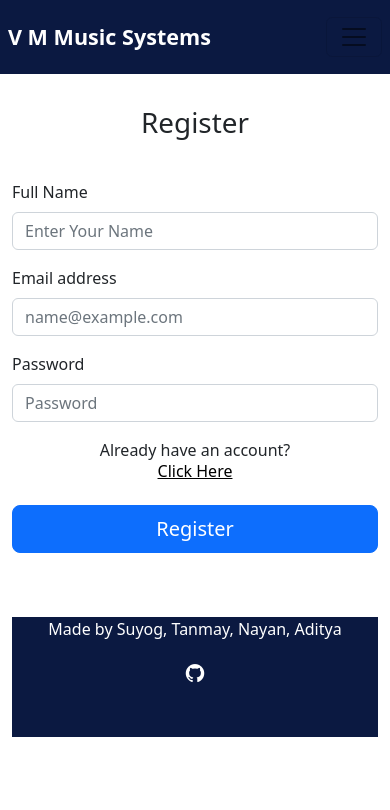
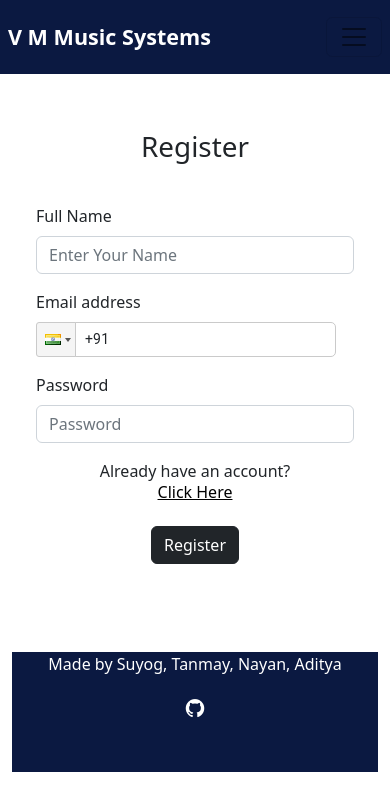
Before and after one commit to suyog9139/MusicSystemSellRent, a React (Create React App) app in the folder client/: page /register in a window 390 px wide. Shown: the top 810 px of the page. Built offline with nearby package versions, Linux system fonts and the light colour scheme.

Commit message:
phone otp integration

```diff
--- /dev/null
+++ b/client/src/firebase.config.js
@@ -0,0 +1,22 @@
+// Import the functions you need from the SDKs you need
+import { initializeApp } from "firebase/app";
+import { getAuth } from "firebase/auth";
+// TODO: Add SDKs for Firebase products that you want to use
+// https://firebase.google.com/docs/web/setup#available-libraries
+
+// Your web app's Firebase configuration
+// For Firebase JS SDK v7.20.0 and later, measurementId is optional
+const firebaseConfig = {
+  apiKey: "AIzaSyAWMvJFLuvuHdh347G5JbLM7BEEWfuOZLY",
+  authDomain: "musicrentsellstore.firebaseapp.com",
+  projectId: "musicrentsellstore",
+  storageBucket: "musicrentsellstore.appspot.com",
+  messagingSenderId: "79208602118",
+  appId: "1:79208602118:web:cb06a8ab3eef71a5efc187",
+  measurementId: "G-8MSJFBCGF3"
+};
+
+// Initialize Firebase
+const app = initializeApp(firebaseConfig);
+
+export const auth = getAuth(app);
--- a/client/src/pages/Register.jsx
+++ b/client/src/pages/Register.jsx
@@ -1,41 +1,160 @@
-import React from "react";
+import { CgSpinner } from "react-icons/cg";
 import { Footer, Navbar } from "../components";
+import OtpInput from "otp-input-react";
+import { useState } from "react";
 import { Link } from "react-router-dom";
 
+import PhoneInput from "react-phone-input-2";
+import "react-phone-input-2/lib/style.css";
+import { auth } from "../firebase.config";
+import { RecaptchaVerifier, signInWithPhoneNumber } from "firebase/auth";
+import { toast, Toaster } from "react-hot-toast";
+
 const Register = () => {
+  const [otp, setOtp] = useState("");
+  const [ph, setPh] = useState("");
+  const [name, setName] = useState("");
+  const [password, setPassword] = useState("");
+  const [loading, setLoading] = useState(false);
+  const [showOTP, setShowOTP] = useState(false);
+  const [user, setUser] = useState(null);
+
+  function onCaptchVerify() {
+    if (!window.recaptchaVerifier) {
+      window.recaptchaVerifier = new RecaptchaVerifier(
+        "recaptcha-container",
+        {
+          size: "invisible",
+          callback: (response) => {
+            onSignup();
+          },
+          "expired-callback": () => {},
+        },
+        auth
+      );
+    }
+  }
+
+  function onSignup() {
+    setLoading(true);
+    onCaptchVerify();
+
+    const appVerifier = window.recaptchaVerifier;
+
+    const formatPh = "+" + ph;
+
+    signInWithPhoneNumber(auth, formatPh, appVerifier)
+      .then((confirmationResult) => {
+        window.confirmationResult = confirmationResult;
+        setLoading(false);
+        setShowOTP(true);
+        toast.success("OTP sended successfully!");
+      })
+      .catch((error) => {
+        console.log(error);
+        setLoading(false);
+      });
+  }
+
+  function onOTPVerify() {
+    setLoading(true);
+    window.confirmationResult
+      .confirm(otp)
+      .then(async (res) => {
+        console.log(res);
+        setUser(res.user);
+        setLoading(false);
+      })
+      .catch((err) => {
+        console.log(err);
+        setLoading(false);
+      });
+  }
+
   return (
+    // <section className="bg-emerald-500 flex items-center justify-center h-screen">
     <>
       <Navbar />
-      <div
-        className="container my-3 py-3"
-        // style={{ backgroundColor: "#b0bec5", color: "black" }}
+      <div>
+        <Toaster toastOptions={{ duration: 4000 }} />
+        <div id="recaptcha-container"></div>
+        {user ? (
+          <h2 className="text-center text-white font-medium text-2xl">
+            👍Login Success
+            {/* Write code post api for creating user also renevigate to login page*/}
+          </h2>
+        ) : (
+          <div className="w-80 flex flex-col gap-4 rounded-lg p-4">
+            {/* <h1 className="text-center leading-normal text-white font-medium text-3xl mb-6">
+              Welcome to <br /> CODE A PROGRAM
+            </h1> */}
+            {showOTP ? (
+              <>
+                <div className="container my-3 py-3">
+                  <h1 className="text-center fs-1">Enter your OTP</h1>
+                  <div class="row my-4 h-100">
+                    <div className="col-md-4 col-lg-4 col-sm-8 mx-auto">
+                      <div class="form my-3">
+                        <OtpInput
+                          value={otp}
+                          onChange={setOtp}
+                          OTPLength={6}
+                          otpType="number"
+                          disabled={false}
+                          autoFocus
+                          className="opt-container justify-content-center"
+                        ></OtpInput>
+                      </div>
+                      <div className="text-center">
+                        <button
+                          onClick={onOTPVerify}
+                          className="my-2 mx-auto btn btn-dark"
                         >
+                          {loading && (
+                            <CgSpinner
+                              size={20}
+                              className="mt-1 animate-spin"
+                            />
+                          )}
+                          <span>Verify OTP</span>
+                        </button>
+                      </div>
+                    </div>
+                  </div>
+                </div>
+              </>
+            ) : (
+              <>
+                <div className="container my-3 py-3">
                   <h1 className="text-center fs-1">Register</h1>
                   <div class="row my-4 h-100">
                     <div className="col-md-4 col-lg-4 col-sm-8 mx-auto">
-            <form>
                       <div class="form my-3">
                         <label for="Name">Full Name</label>
                         <input
-                  type="email"
+                          type="String"
+                          value={name}
+                          onChange={setName}
                           class="form-control form-control"
                           id="Name"
                           placeholder="Enter Your Name"
                         />
                       </div>
                       <div class="form my-3">
-                <label for="Email">Email address</label>
-                <input
-                  type="email"
-                  class="form-control form-control"
-                  id="Email"
-                  placeholder="name@example.com"
+                        <label for="Phone">Email address</label>
+                        <PhoneInput
+                          country={"in"}
+                          value={ph}
+                          onChange={setPh}
+                          class="form-control"
                         />
                       </div>
                       <div class="form  my-3">
                         <label for="Password">Password</label>
                         <input
                           type="password"
+                          value={password}
+                          onChange={setPassword}
                           class="form-control form-control"
                           id="Password"
                           placeholder="Password"
@@ -53,15 +172,29 @@ const Register = () => {
                         </p>
                       </div>
                       <div className="text-center">
-                <button class="my-2 mx-auto btn btn-primary btn-lg btn-block" type="submit">
-                  Register
+                        <button
+                          onClick={onSignup}
+                          className="my-2 mx-auto btn btn-dark"
+                        >
+                          {loading && (
+                            <CgSpinner
+                              size={20}
+                              className="mt-1 animate-spin"
+                            />
+                          )}
+                          <span>Register</span>
                         </button>
-              </div>
-            </form>
                       </div>
                     </div>
                   </div>
+                </div>
+              </>
+            )}
+          </div>
+        )}
+      </div>
       <Footer />
+      {/* </section> */}
     </>
   );
 };
--- a/client/src/pages/index.js
+++ b/client/src/pages/index.js
@@ -1,3 +1,5 @@
+// import "./index.css";
+
 export { default as Home } from './Home';
 export { default as Products } from './Products';
 export { default as Product } from './Product';
```
Also changed, not shown: client/package.json (+10 -1 lines), 1 other file (tests, documents, lock files or other folders). Lines whose indentation alone changed are shown as unchanged.
